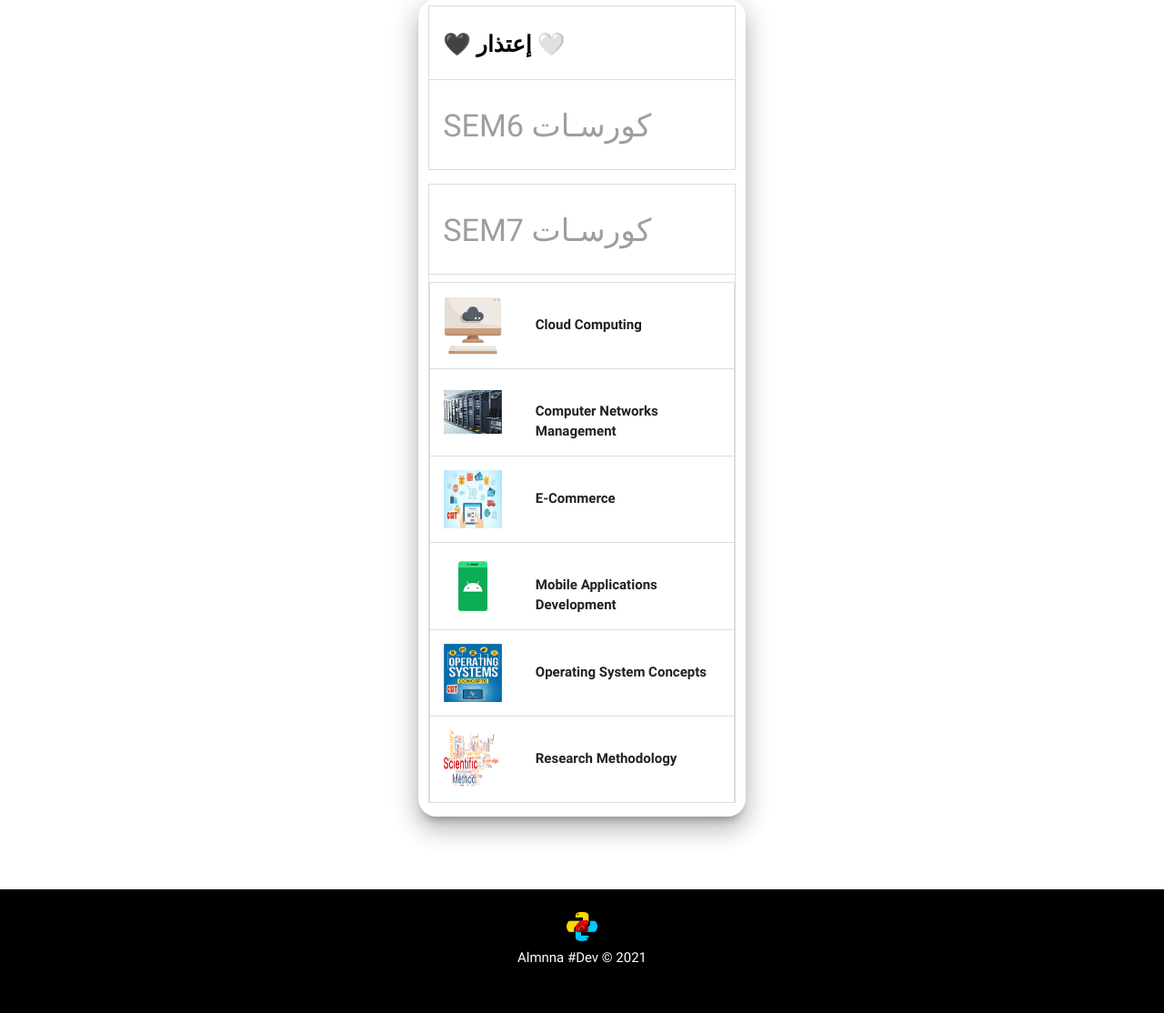
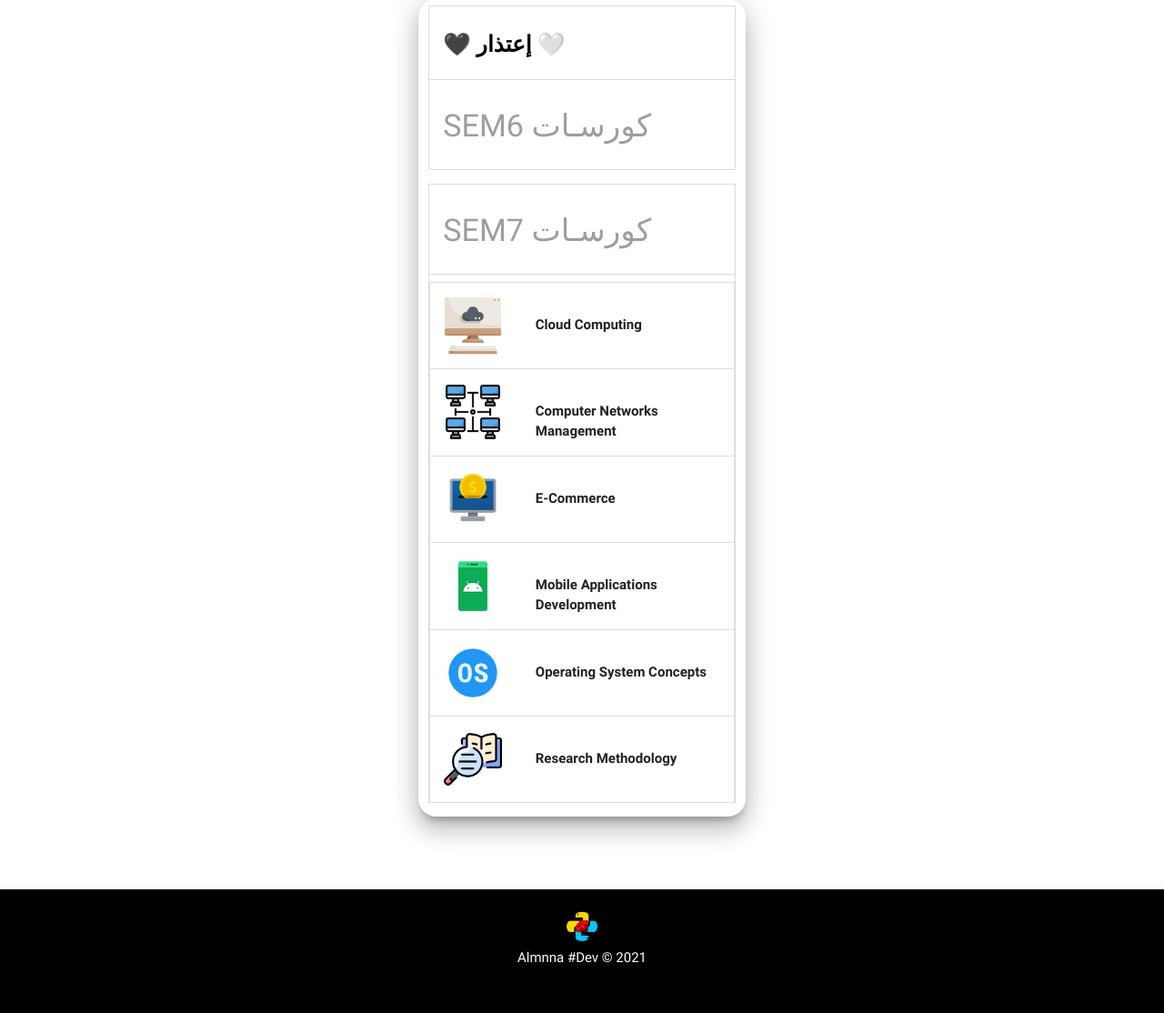
Before and after one commit to Almnna/lums, a Django app: template Main/templates/dashboard.html in a window 1280 px wide. Shown: the part 134-1248 px from the top of the page at 91% size. Run offline with Django 3.2, Linux system fonts and the light colour scheme; the template is opened without the code that fills it: values that come from a table or form of the project are taken from there, others are empty; data comes from the database, SQL or seed files in the repository.

Commit message:
update 3

```diff
--- a/Main/templates/dashboard/tablet.html
+++ b/Main/templates/dashboard/tablet.html
@@ -566,7 +566,7 @@ checkpoint
                 </li>
                 <li>
                   <div class="collapsible-header">
-                      <img src="{% static 'img/courses/sem7/computer-servers.jpeg' %}" style="width: 64px; height: 64px;">
+                      <img src="{% static 'img/courses/sem7/computer-servers.png' %}" style="width: 64px; height: 64px;">
                     <div class="col offset-s1" style="margin-top: 20px;">
                         <b>Computer Networks Management</b>
                     </div>
@@ -626,7 +626,7 @@ checkpoint
                 </li>
                 <li>
                   <div class="collapsible-header">
-                        <img src="{% static 'img/courses/sem7/E-Commerce.jpeg' %}" style="width: 64px; height: 64px;">
+                        <img src="{% static 'img/courses/sem7/E-Commerce.png' %}" style="width: 64px; height: 64px;">
                     <div class="col offset-s1" style="margin-top: 20px;">
                         <b>E-Commerce</b>
                     </div>
@@ -746,7 +746,7 @@ checkpoint
                 </li>
                   <li>
                   <div class="collapsible-header">
-                        <img src="{% static 'img/courses/sem7/OperatingSystemsConcepts.jpeg' %}" style="width: 64px; height: 64px;">
+                        <img src="{% static 'img/courses/sem7/OperatingSystemsConcepts.png' %}" style="width: 64px; height: 64px;">
                     <div class="col offset-s1" style="margin-top: 20px;">
                         <b>Operating System Concepts</b>
                     </div>
@@ -806,7 +806,7 @@ checkpoint
                 </li>
                   <li>
                   <div class="collapsible-header">
-                        <img src="{% static 'img/courses/sem7/scientific-method.jpeg' %}" style="width: 64px; height: 64px;">
+                        <img src="{% static 'img/courses/sem7/scientific-method.png' %}" style="width: 64px; height: 64px;">
                     <div class="col offset-s1" style="margin-top: 20px;">
                         <b>Research Methodology</b>
                     </div>
```
Also changed, not shown: Main/templates/dashboard/mobile.html (+4 -4 lines).
